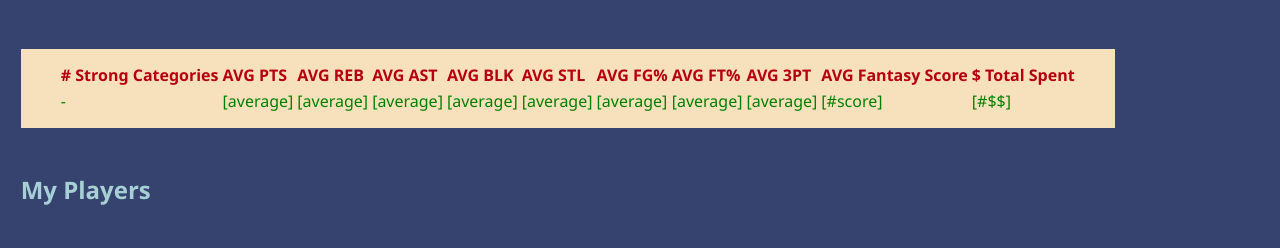
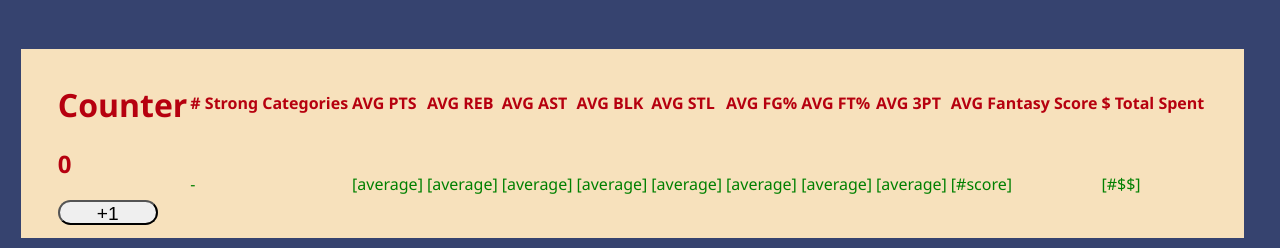
Before and after one commit to tori-obregon/soloproject_draftassistant, a React app: page / in a window 1280 px wide. Shown: the part 205-453 px from the top of the page. Built offline with nearby package versions, Linux system fonts and the light colour scheme; no server answers.

Commit message:
jotai devtool included

```diff
--- a/src/myTeam/overviewContainer.jsx
+++ b/src/myTeam/overviewContainer.jsx
@@ -7,6 +7,9 @@ export default function OverviewContainer() {
   const myTeam = useSelector((state) => state.undraftedPlayers.myTeam);
   const [ strongCat, setStrongCat ] = useAtom(strongCategoriesAtom);
   const [myTeamCurr, setMyTeamCurr] = useState(myTeam);
+
+  const [count, setCount] = useAtom(testAtom);
+  const inc = () => setCount((c) => c + 1);
 
   useEffect(() => {
     setMyTeamCurr(myTeam);
@@ -84,6 +87,11 @@ export default function OverviewContainer() {
 
   return (
     <div id='overviewContainer'>
+      <div>
+        <h1>Counter</h1>
+        <h2>{count}</h2>
+        <button onClick={inc}>+1</button>
+      </div>
       <table>
         <tr>
           <th># Strong Categories</th>
```
